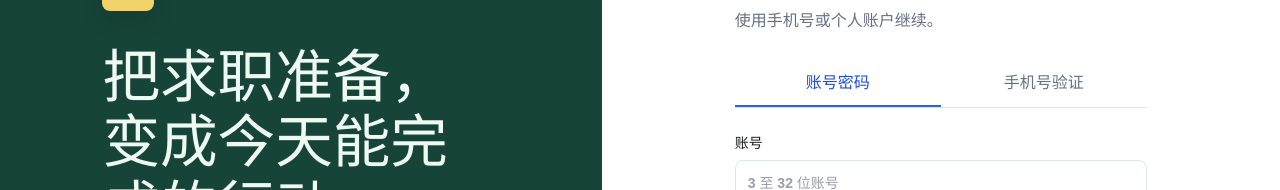
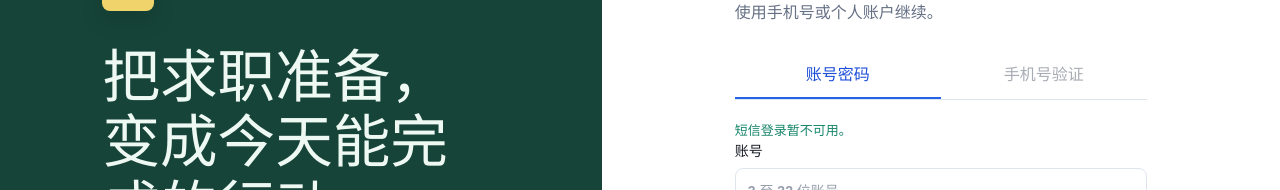
Before and after one commit to wjh941/ai-resume, a Vue app in the folder web-frontend/: page / in a window 1280 px wide. Shown: the part 196-386 px from the top of the page. Built offline with nearby package versions, Linux system fonts and the light colour scheme; no server answers.

Commit message:
feat(web): gate unavailable sms login

```diff
--- a/web-frontend/src/App.vue
+++ b/web-frontend/src/App.vue
@@ -1,5 +1,5 @@
 <script setup lang="ts">
-import { computed, defineAsyncComponent, ref, watch, type Component } from "vue"
+import { computed, defineAsyncComponent, provide, readonly, ref, watch, type Component } from "vue"
 
 import WebSidebar, { type WorkspaceView } from "./components/WebSidebar.vue"
 import LoginPanel from "./components/LoginPanel.vue"
@@ -7,6 +7,7 @@ import WebTopbar from "./components/WebTopbar.vue"
 import LoadingSpinner from "./components/LoadingSpinner.vue"
 import AsyncViewError from "./components/AsyncViewError.vue"
 import { requestApi } from "./lib/api"
+import { CAPABILITIES_KEY, defaultCapabilities, getCapabilities } from "./lib/capabilities"
 import { clearSession, readSession, type Session } from "./lib/session"
 
 function asyncView(loader: () => Promise<{ default: Component }>): Component {
@@ -39,6 +40,13 @@ const viewComponents: Record<WorkspaceView, Component> = {
 const ResumeEditorView = asyncView(() => import("./views/ResumeEditorView.vue"))
 
 const session = ref<Session | null>(readSession())
+const capabilities = ref(defaultCapabilities())
+provide(CAPABILITIES_KEY, readonly(capabilities))
+void getCapabilities().then((value) => {
+  capabilities.value = value
+}).catch(() => {
+  // Keep default disabled capabilities when the optional health request fails.
+})
 const activeView = ref<WorkspaceView>("overview")
 const editingDraftId = ref<string | null>(null)
 const dark = ref(false)
--- a/web-frontend/src/components/LoginPanel.vue
+++ b/web-frontend/src/components/LoginPanel.vue
@@ -1,9 +1,10 @@
 <script setup lang="ts">
 import { ArrowRight, KeyRound, Smartphone } from "lucide-vue-next"
-import { computed, ref } from "vue"
+import { computed, inject, ref } from "vue"
 
 import { loginWithPassword, loginWithPhone, registerAccount } from "../lib/auth"
 import { requestApi } from "../lib/api"
+import { CAPABILITIES_KEY, defaultCapabilities, isCapabilityEnabled } from "../lib/capabilities"
 import type { Session } from "../lib/session"
 import AsyncButton from "./AsyncButton.vue"
 
@@ -21,6 +22,9 @@ const loading = ref(false)
 const sending = ref(false)
 const hint = ref("")
 const error = ref("")
+const capabilities = inject(CAPABILITIES_KEY, ref(defaultCapabilities()))
+const smsLoginEnabled = computed(() => isCapabilityEnabled(capabilities.value, "smsLogin"))
+const smsLoginNotice = computed(() => capabilities.value.smsLogin.notice)
 
 const submitLabel = computed(() => {
   if (mode.value === "phone") return "手机号登录"
@@ -28,6 +32,11 @@ const submitLabel = computed(() => {
 })
 
 async function sendCode() {
+  if (!isCapabilityEnabled(capabilities.value, "smsLogin")) {
+    error.value = smsLoginNotice.value
+    hint.value = smsLoginNotice.value
+    return
+  }
   if (loading.value || sending.value) return
   if (!/^1\d{10}$/.test(phone.value)) {
     error.value = "请填写正确的 11 位手机号"
@@ -54,6 +63,11 @@ async function submit() {
   if (loading.value || sending.value) return
   error.value = ""
   hint.value = ""
+  if (mode.value === "phone" && !isCapabilityEnabled(capabilities.value, "smsLogin")) {
+    error.value = smsLoginNotice.value
+    hint.value = smsLoginNotice.value
+    return
+  }
   loading.value = true
   try {
     const session = mode.value === "phone"
@@ -93,8 +107,9 @@ async function submit() {
         </div>
         <div class="login-tabs" role="tablist" aria-label="登录方式">
           <button type="button" :class="{ 'is-selected': mode === 'password' }" :disabled="loading || sending" role="tab" :aria-selected="mode === 'password'" @click="mode = 'password'">账号密码</button>
-          <button type="button" :class="{ 'is-selected': mode === 'phone' }" :disabled="loading || sending" role="tab" :aria-selected="mode === 'phone'" @click="mode = 'phone'">手机号验证</button>
+          <button type="button" :class="{ 'is-selected': mode === 'phone' }" :disabled="!smsLoginEnabled || loading || sending" role="tab" :aria-selected="mode === 'phone'" @click="mode = 'phone'">手机号验证</button>
         </div>
+        <p v-if="!smsLoginEnabled" class="form-hint capability-notice" aria-live="polite">{{ smsLoginNotice }}</p>
 
         <form class="login-form" :aria-describedby="error ? 'login-error' : undefined" @submit.prevent="submit">
           <template v-if="mode === 'password'">
--- a/web-frontend/src/lib/capabilities.ts
+++ b/web-frontend/src/lib/capabilities.ts
@@ -1,4 +1,5 @@
 import { requestApi } from "./api"
+import type { InjectionKey, Ref } from "vue"
 
 export type CapabilityMode = "real" | "demo" | "disabled"
 
@@ -18,6 +19,8 @@ export interface Capabilities {
 }
 
 export type CapabilityName = keyof Capabilities
+
+export const CAPABILITIES_KEY: InjectionKey<Readonly<Ref<Capabilities>>> = Symbol("capabilities")
 
 const names: Array<[CapabilityName, string, string]> = [
   ["resumeImport", "resume_import", "简历导入暂不可用。"],
```
Also changed, not shown: 1 other file (tests, documents, lock files or other folders).
